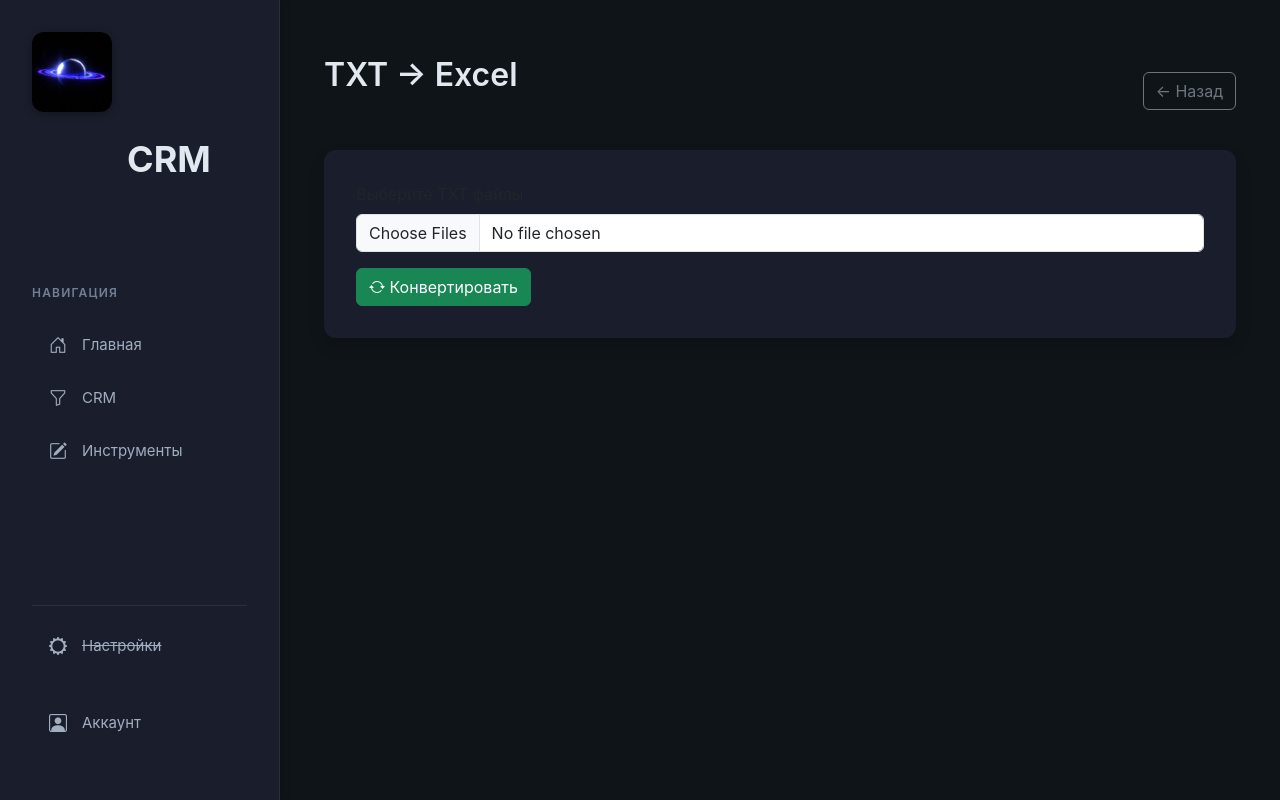
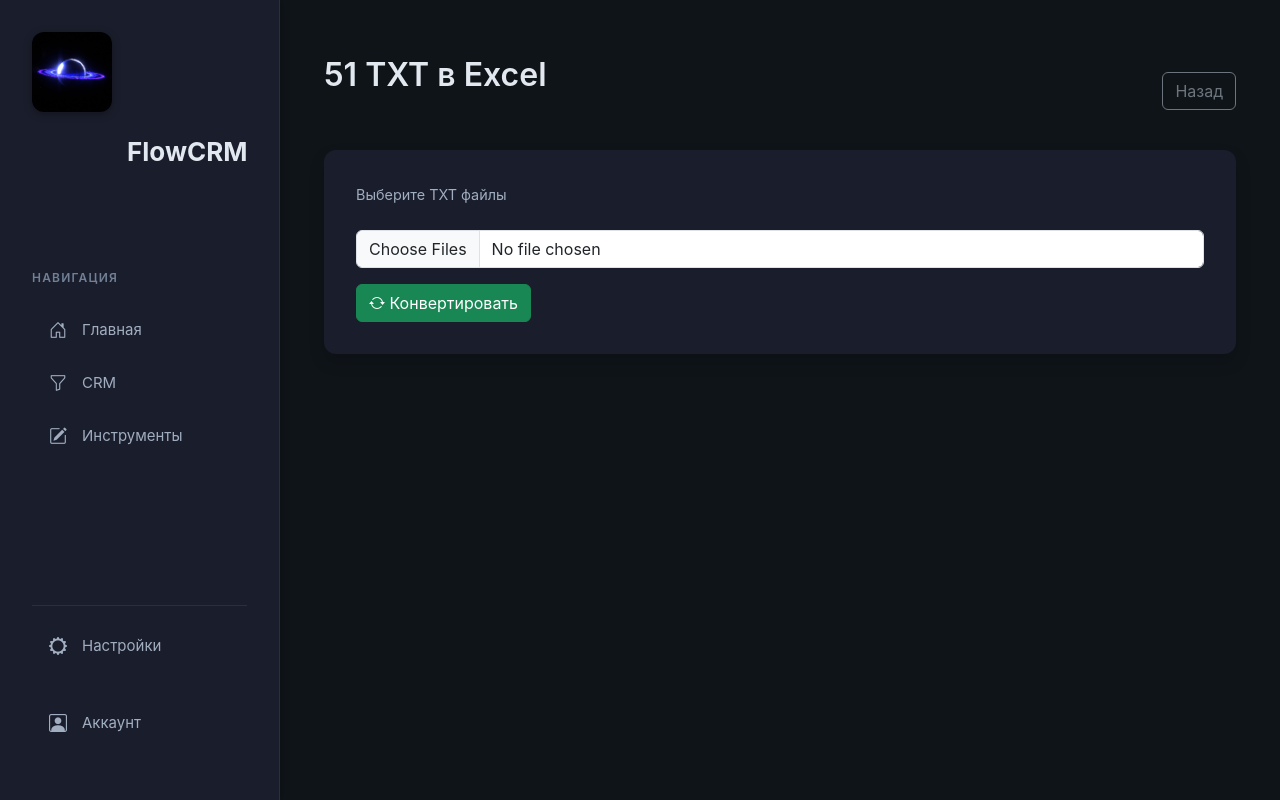
Before and after one commit to JUSTMilkyWay/Django-CRM, a Django app: page /tools/txt51-to-excel/ in a window 1280 px wide. Run offline with Django 5.2, Linux system fonts and the light colour scheme; some libraries are stand-ins or nearby versions.

Commit message:
Final_ING_Future

```diff
--- a/CRM/crm/static/crm/css/kanban.css
+++ b/CRM/crm/static/crm/css/kanban.css
@@ -59,6 +59,7 @@ main {
 
 .kanban-column:last-child {
     border-right: none;
+    background-image: none;
 }
 
 .column-header {
--- a/CRM/crm/templates/crm/crm_header.html
+++ b/CRM/crm/templates/crm/crm_header.html
@@ -8,10 +8,6 @@
         Лиды
     </a>
 
-    <span class="crm-btn disabled">
-        <s>ToDo</s>
-    </span>
-
     <a href="{% url 'crm_settings' %}"
        class="crm-btn {% if active_tab == 'settings' %}active{% endif %}">
         Настройки
--- a/CRM/crm/views.py
+++ b/CRM/crm/views.py
@@ -153,7 +153,6 @@ def delete_lead(request, lead_id):
 
 
 @login_required
-@csrf_exempt
 def move_lead(request, lead_id):
     if request.method != "POST":
         return JsonResponse({"error": "Метод не разрешен"}, status=405)
@@ -162,14 +161,12 @@ def move_lead(request, lead_id):
         data = json.loads(request.body)
         lead = get_object_or_404(Lead, id=lead_id, user=request.user)
 
-        # Обновляем колонку
         new_column_id = data.get("column_id")
         if new_column_id:
             new_column = get_object_or_404(KanbanColumn, id=new_column_id, user=request.user)
             lead.column = new_column
             lead.save()
 
-        # ✅ Перенумеруем ВСЕ лиды в колонке по переданному порядку
         lead_order = data.get("lead_order", [])
         for i, item in enumerate(lead_order):
             Lead.objects.filter(id=item['id'], user=request.user).update(order=i)
--- a/CRM/main/static/main/css/main.css
+++ b/CRM/main/static/main/css/main.css
@@ -138,7 +138,7 @@ aside img {
 }
 
 aside .logo {
-    font-size: 36px;
+    font-size: 26px;
     margin-left: 95px;
     font-weight: 700;
     position: relative;
--- /dev/null
+++ b/CRM/main/static/main/js/theme.js
@@ -0,0 +1,50 @@
+// ======== ПЕРЕКЛЮЧЕНИЕ ТЕМЫ (упрощённая версия) ========
+console.log('🎨 [THEME] Script started');
+
+// Ждём, когда DOM точно загрузится
+document.addEventListener('DOMContentLoaded', function() {
+    console.log('🎨 [THEME] DOM loaded');
+
+    const btn = document.getElementById('themeSwitcher');
+    const icon = document.getElementById('themeIcon');
+    const body = document.body;
+
+    console.log('🎨 [THEME] Elements found:', {
+        btn: !!btn,
+        icon: !!icon,
+        body: !!body
+    });
+
+    if (!btn) {
+        console.error('❌ [THEME] Button #themeSwitcher NOT found!');
+        return;
+    }
+
+    // Применяем сохранённую тему
+    const saved = localStorage.getItem('crm_theme');
+    console.log('🎨 [THEME] Saved theme:', saved);
+
+    if (saved === 'light') {
+        body.classList.add('light-theme');
+        if (icon) icon.className = 'bi bi-sun-fill';
+        console.log('🎨 [THEME] Applied light theme');
+    }
+
+    // Клик по кнопке
+    btn.addEventListener('click', function() {
+        console.log('🎨 [THEME] Button clicked');
+
+        const isLight = body.classList.toggle('light-theme');
+        console.log('🎨 [THEME] light-theme class:', isLight);
+
+        if (icon) {
+            icon.className = isLight ? 'bi bi-sun-fill' : 'bi bi-moon-fill';
+            console.log('🎨 [THEME] Icon updated:', isLight ? '☀️' : '🌙');
+        }
+
+        localStorage.setItem('crm_theme', isLight ? 'light' : 'dark');
+        console.log('🎨 [THEME] Saved to localStorage:', isLight ? 'light' : 'dark');
+    });
+
+    console.log('🎨 [THEME] Initialization complete');
+});
--- a/CRM/main/templates/main/layout.html
+++ b/CRM/main/templates/main/layout.html
@@ -16,7 +16,7 @@
 <body>
     <aside>
         <img src="{% static 'main/img/RingedPlanet_Pixelited.png' %}" alt="Лого">
-        <span class="logo" >CRM</span>
+        <span class="logo" >FlowCRM</span>
         <h3>Навигация</h3>
         <ul>
             <a href="{% url 'home_page' %}"><li><i class="bi bi-house-door"></i>Главная</li></a>
@@ -24,7 +24,7 @@
             <a href="{% url 'tools_main' %}"><li><i class="bi bi-pencil-square"></i>Инструменты</li></a>
         </ul>
         <ul class="options_layout">
-            <a href=""><li ><i class="bi bi-gear-wide"></i><span style="text-decoration: line-through;">Настройки</span></li></a><br>
+            <a href=""><li ><i class="bi bi-gear-wide"></i>Настройки</li></a><br>
             <a href="{% url 'profile' %}"><li><i class="bi bi-person-square"></i> Аккаунт</li></a>
         </ul>
         <style>
@@ -38,6 +38,7 @@
 
         {% endblock %}
     </main>
+    <script src="{% static 'js/theme.js' %}"></script>
     <script src="{% static 'crm/js/common.js' %}"></script>
 </body>
 </html>
--- a/CRM/tools/templates/tools/tools_main.html
+++ b/CRM/tools/templates/tools/tools_main.html
@@ -18,7 +18,7 @@
                         TXT 51 в Excel
                     </h5>
                     <p class="card-text text-muted">
-                        Конвертация банковских TXT-файлов в Excel.
+                        Конвертация карточки 51 счёта из TXT в Excel.
                     </p>
                     <a href="{% url 'txt51_to_excel' %}" class="btn btn-primary">
                         Открыть
--- a/CRM/tools/templates/tools/txt51_to_excel.html
+++ b/CRM/tools/templates/tools/txt51_to_excel.html
@@ -1,15 +1,15 @@
 {% extends "main/layout.html" %}
 
-{% block title %}TXT → Excel{% endblock %}
+{% block title %}51 TXT в Excel{% endblock %}
 
 {% block content %}
 
 <div class="container-fluid mt-4">
 
     <div class="d-flex justify-content-between align-items-center mb-4">
-        <h2>TXT → Excel</h2>
+        <h2>51 TXT в Excel</h2>
         <a href="{% url 'tools_main' %}" class="btn btn-outline-secondary">
-            ← Назад
+            Назад
         </a>
     </div>
 
@@ -20,7 +20,7 @@
                 {% csrf_token %}
 
                 <div class="mb-3">
-                    <label class="form-label">
+                    <label class="card-text text-muted">
                         Выберите TXT файлы
                     </label>
                     <input type="file"
@@ -42,4 +42,60 @@
 
 </div>
 
+<script>
+document.querySelector('form').addEventListener('submit', async function(e) {
+    e.preventDefault();
+
+    const formData = new FormData(this);
+    const submitBtn = this.querySelector('button[type="submit"]');
+    const originalText = submitBtn.innerHTML;
+
+    // Показываем загрузку
+    submitBtn.disabled = true;
+    submitBtn.innerHTML = '<i class="bi bi-hourglass-split"></i> Обработка...';
+
+    try {
+        const response = await fetch(this.action || window.location.href, {
+            method: 'POST',
+            body: formData,
+            headers: {
+                'X-CSRFToken': formData.get('csrfmiddlewaretoken')
+            }
+        });
+
+        const contentType = response.headers.get('content-type');
+
+        // Если JSON (ошибка)
+        if (contentType && contentType.includes('application/json')) {
+            const data = await response.json();
+            if (!data.success) {
+                showNotification(data.error, 'error');
+                return;
+            }
+        }
+
+        // Если файл (успех)
+        if (response.ok) {
+            const blob = await response.blob();
+            const url = window.URL.createObjectURL(blob);
+            const a = document.createElement('a');
+            a.href = url;
+            a.download = '51_converted_' + new Date().toISOString().slice(0,10).replace(/-/g,'') + '.xlsx';
+            document.body.appendChild(a);
+            a.click();
+            window.URL.revokeObjectURL(url);
+            document.body.removeChild(a);
+
+            showNotification('Файл успешно сконвертирован', 'success');
+        }
+
+    } catch (error) {
+        showNotification('Ошибка: ' + error.message, 'error');
+    } finally {
+        submitBtn.disabled = false;
+        submitBtn.innerHTML = originalText;
+    }
+});
+</script>
+
 {% endblock %}
```
Also changed, not shown: other parts of CRM/main/static/main/css/main.css (+29 -0 lines), CRM/crm/static/crm/js/kanban.js (+2 -5 lines), CRM/tools/converters/txt51_to_excel.py (+11 -8 lines), CRM/db.sqlite3.
